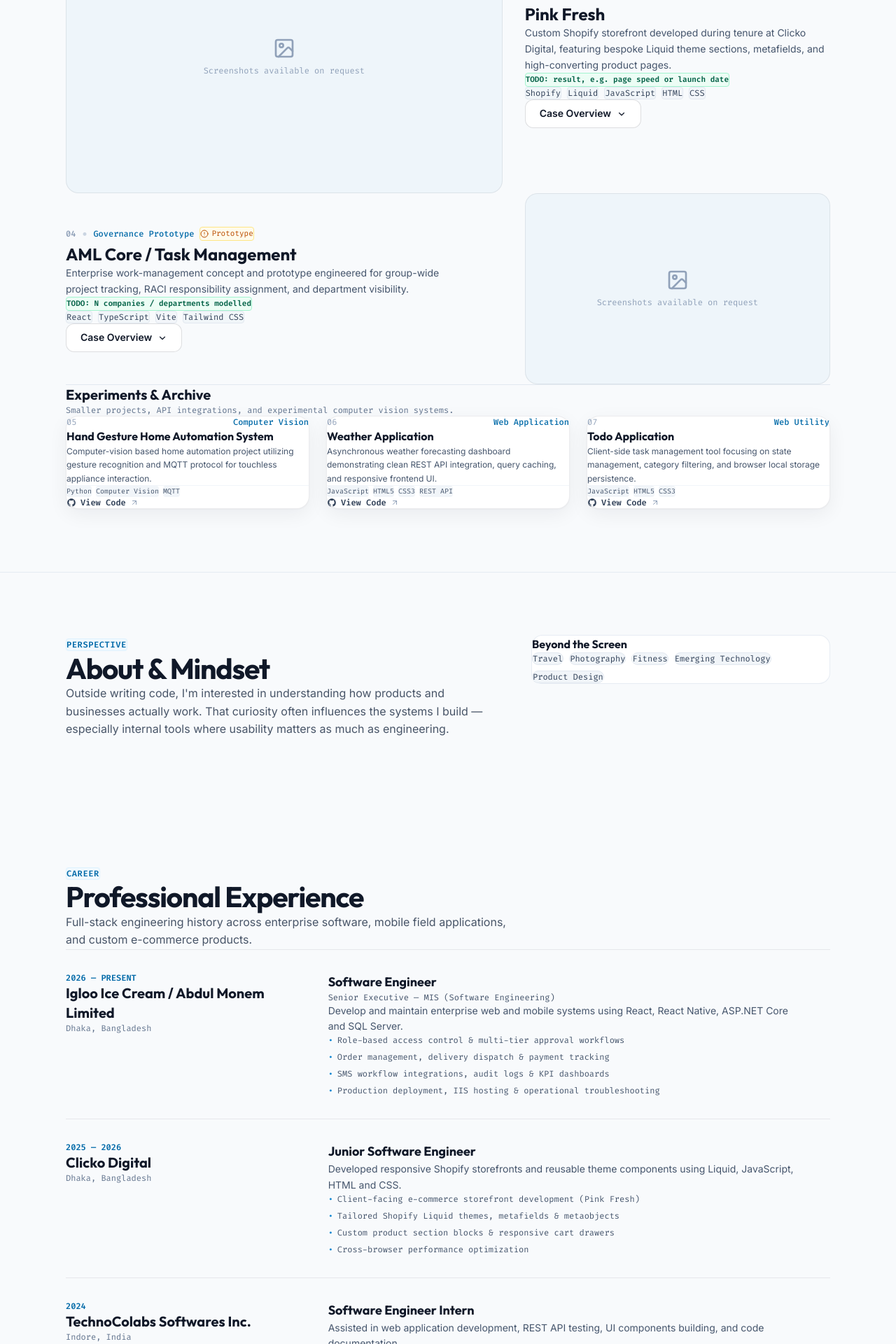
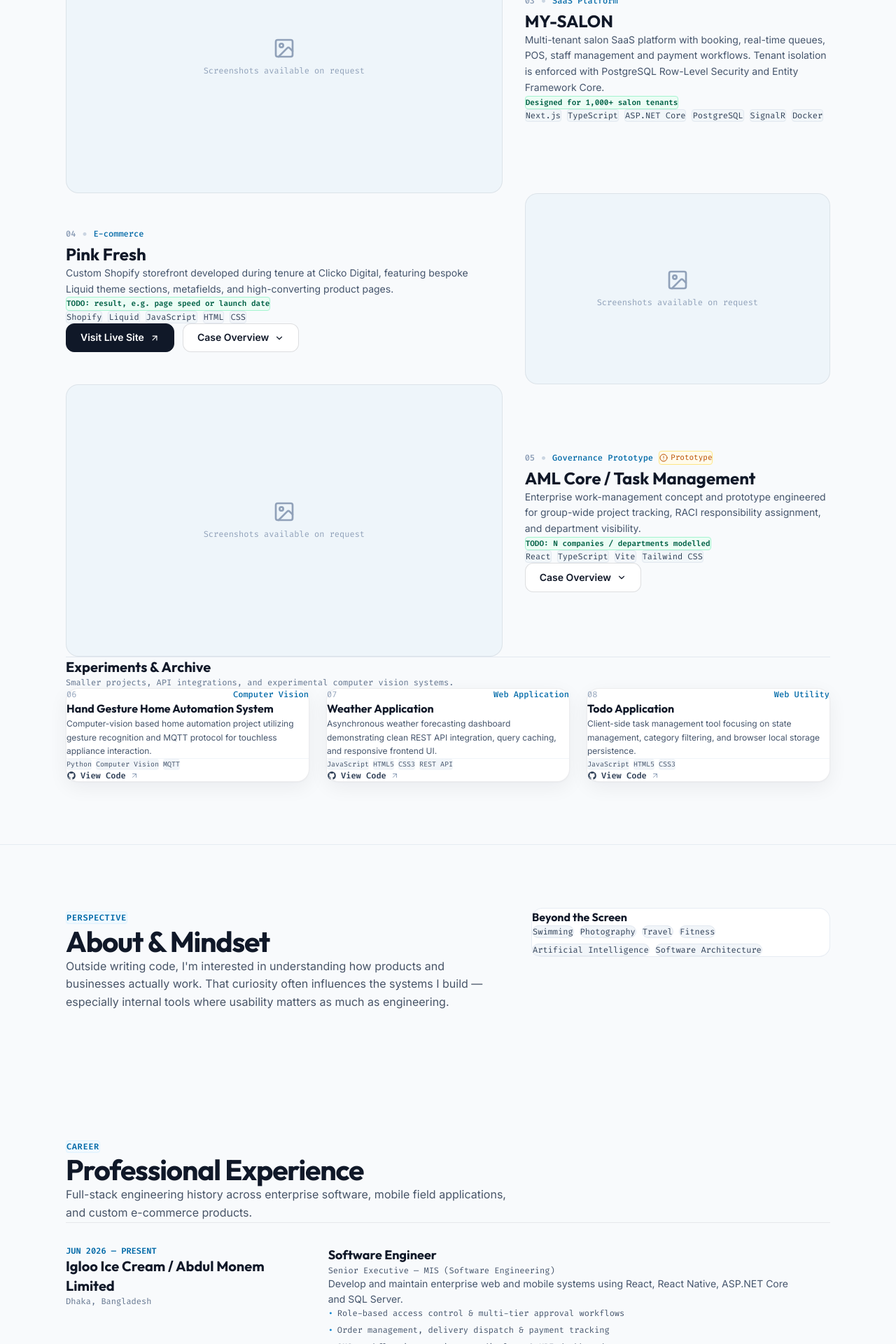
Before and after one commit to nafis217/Portfolio, a React (Vite) app: page / in a window 1280 px wide. Shown: the part 1220-3140 px from the top of the page at 70% size. Built offline with nearby package versions, Linux system fonts and the light colour scheme.

Commit message:
Sync site with CV: MY-SALON, award, dates, skills; add Pink Fresh live URL
Co-Authored-By: Claude Sonnet 5.5 <noreply@anthropic.com>

```diff
--- a/src/components/Education.tsx
+++ b/src/components/Education.tsx
@@ -1,5 +1,5 @@
 import React from 'react';
-import { EDUCATION_DATA, type Education as EducationType } from '../data/education';
+import { EDUCATION_DATA, HONORS_DATA, type Education as EducationType } from '../data/education';
 
 export const Education: React.FC = () => {
   const primaryEdu = EDUCATION_DATA.find(e => e.isPrimary)!;
@@ -65,6 +65,25 @@ export const Education: React.FC = () => {
           ))}
         </div>
 
+        {/* Honors */}
+        {HONORS_DATA.length > 0 && (
+          <div className="pt-10 space-y-4">
+            <h3 className="text-xl font-bold font-heading text-slate-900">Honors & Awards</h3>
+            <div className="grid grid-cols-1 sm:grid-cols-2 gap-6">
+              {HONORS_DATA.map((h) => (
+                <div key={h.title} className="p-5 rounded-xl bg-white border border-slate-200/80 space-y-1">
+                  <div className="flex items-center justify-between text-xs font-mono text-slate-500">
+                    <span>{h.issuer}</span>
+                    <span>{h.year}</span>
+                  </div>
+                  <h4 className="text-base font-bold font-heading text-slate-900">{h.title}</h4>
+                  {h.description && <p className="text-xs text-slate-600">{h.description}</p>}
+                </div>
+              ))}
+            </div>
+          </div>
+        )}
+
       </div>
     </section>
   );
--- a/src/data/education.ts
+++ b/src/data/education.ts
@@ -22,7 +22,7 @@ export const EDUCATION_DATA: Education[] = [
     institution: "Birshreshtha Noor Mohammad Public College",
     degree: "Higher Secondary Certificate",
     field: "Science",
-    period: "2018 — 2021",
+    period: "2018 — 2020",
     location: "Dhaka, Bangladesh",
     isPrimary: false
   },
@@ -35,3 +35,19 @@ export const EDUCATION_DATA: Education[] = [
     isPrimary: false
   }
 ];
+
+export interface Honor {
+  title: string;
+  issuer: string;
+  year: string;
+  description?: string;
+}
+
+export const HONORS_DATA: Honor[] = [
+  {
+    title: "Employee of the Month",
+    issuer: "Clicko Digital",
+    year: "2026",
+    description: "Recognized for outstanding performance and contribution to software development initiatives."
+  }
+];
--- a/src/data/experience.ts
+++ b/src/data/experience.ts
@@ -12,7 +12,7 @@ export interface Experience {
 export const EXPERIENCE_DATA: Experience[] = [
   {
     id: "igloo",
-    period: "2026 — PRESENT",
+    period: "JUN 2026 — PRESENT",
     company: "Igloo Ice Cream / Abdul Monem Limited",
     role: "Software Engineer",
     subRole: "Senior Executive — MIS (Software Engineering)",
@@ -27,7 +27,7 @@ export const EXPERIENCE_DATA: Experience[] = [
   },
   {
     id: "clicko",
-    period: "2025 — 2026",
+    period: "JUN 2025 — JUN 2026",
     company: "Clicko Digital",
     role: "Junior Software Engineer",
     location: "Dhaka, Bangladesh",
@@ -41,11 +41,11 @@ export const EXPERIENCE_DATA: Experience[] = [
   },
   {
     id: "technocolabs",
-    period: "2024",
+    period: "MAY 2024 — JUL 2024",
     company: "TechnoColabs Softwares Inc.",
     role: "Software Engineer Intern",
     location: "Indore, India",
-    description: "Assisted in web application development, REST API testing, UI components building, and code documentation.",
+    description: "Contributed to software development, data analysis, technical problem-solving, REST API testing and UI component building.",
     highlights: [
       "React component building & client-side state handling",
       "REST API testing & Postman API workflows",
--- a/src/data/profile.ts
+++ b/src/data/profile.ts
@@ -42,6 +42,6 @@ export const PROFILE_DATA: Profile = {
   },
   about: {
     philosophy: "Outside writing code, I'm interested in understanding how products and businesses actually work. That curiosity often influences the systems I build — especially internal tools where usability matters as much as engineering.",
-    interests: ["Travel", "Photography", "Fitness", "Emerging Technology", "Product Design"]
+    interests: ["Swimming", "Photography", "Travel", "Fitness", "Artificial Intelligence", "Software Architecture"]
   }
 };
--- a/src/data/projects.ts
+++ b/src/data/projects.ts
@@ -70,12 +70,22 @@ export const SELECTED_PROJECTS: ProjectItem[] = [
     }
   },
   {
+    id: "my-salon",
+    number: "03",
+    title: "MY-SALON",
+    subtitle: "Multi-Tenant Salon SaaS Platform",
+    category: "SaaS Platform",
+    description: "Multi-tenant salon SaaS platform with booking, real-time queues, POS, staff management and payment workflows. Tenant isolation is enforced with PostgreSQL Row-Level Security and Entity Framework Core.",
+    images: [], // drop files in public/projects/my-salon/ and list e.g. "projects/my-salon/cover.png"
+    metrics: ["Designed for 1,000+ salon tenants"],
+    technologies: ["Next.js", "TypeScript", "ASP.NET Core", "PostgreSQL", "SignalR", "Docker"]
+  },
+  {
     id: "pink-fresh",
-    // TODO: add URL
-    liveUrl: undefined,
+    liveUrl: "https://www.pinkfreshstudio.com/collections",
     images: [], // drop files in public/projects/pink-fresh/ and list e.g. "projects/pink-fresh/cover.png"
     metrics: ["TODO: result, e.g. page speed or launch date"],
-    number: "03",
+    number: "04",
     title: "Pink Fresh",
     subtitle: "Custom Shopify Storefront & Liquid Architecture",
     category: "E-commerce",
@@ -98,7 +108,7 @@ export const SELECTED_PROJECTS: ProjectItem[] = [
     id: "aml-core",
     images: [], // drop files in public/projects/aml-core/ and list e.g. "projects/aml-core/cover.png"
     metrics: ["TODO: N companies / departments modelled"],
-    number: "04",
+    number: "05",
     title: "AML Core / Task Management",
     subtitle: "Enterprise Governance & RACI Work-Management Prototype",
     category: "Governance Prototype",
@@ -123,7 +133,7 @@ export const SELECTED_PROJECTS: ProjectItem[] = [
 export const EXPERIMENT_PROJECTS: ProjectItem[] = [
   {
     id: "hand-gesture",
-    number: "05",
+    number: "06",
     title: "Hand Gesture Home Automation System",
     description: "Computer-vision based home automation project utilizing gesture recognition and MQTT protocol for touchless appliance interaction.",
     category: "Computer Vision",
@@ -132,7 +142,7 @@ export const EXPERIMENT_PROJECTS: ProjectItem[] = [
   },
   {
     id: "weather-app",
-    number: "06",
+    number: "07",
     title: "Weather Application",
     description: "Asynchronous weather forecasting dashboard demonstrating clean REST API integration, query caching, and responsive frontend UI.",
     category: "Web Application",
@@ -141,7 +151,7 @@ export const EXPERIMENT_PROJECTS: ProjectItem[] = [
   },
   {
     id: "todo-app",
-    number: "07",
+    number: "08",
     title: "Todo Application",
     description: "Client-side task management tool focusing on state management, category filtering, and browser local storage persistence.",
     category: "Web Utility",
--- a/src/data/skills.ts
+++ b/src/data/skills.ts
@@ -6,15 +6,15 @@ export interface SkillGroup {
 export const SKILL_GROUPS: SkillGroup[] = [
   {
     category: "Frontend Engineering",
-    skills: ["React", "React Native", "TypeScript", "JavaScript", "Tailwind CSS"]
+    skills: ["React", "Next.js", "React Native", "TypeScript", "JavaScript", "Tailwind CSS"]
   },
   {
     category: "Backend & APIs",
-    skills: ["ASP.NET Core", "Node.js", "REST APIs", "Python"]
+    skills: ["C#", "ASP.NET Core", ".NET", "Node.js", "REST APIs", "Authentication & RBAC", "Python"]
   },
   {
     category: "Database & Storage",
-    skills: ["SQL Server", "MongoDB"]
+    skills: ["SQL Server", "PostgreSQL", "MongoDB"]
   },
   {
     category: "Tools & Infrastructure",
```
Also changed, not shown: public/projects/my-salon/README.txt (added).
